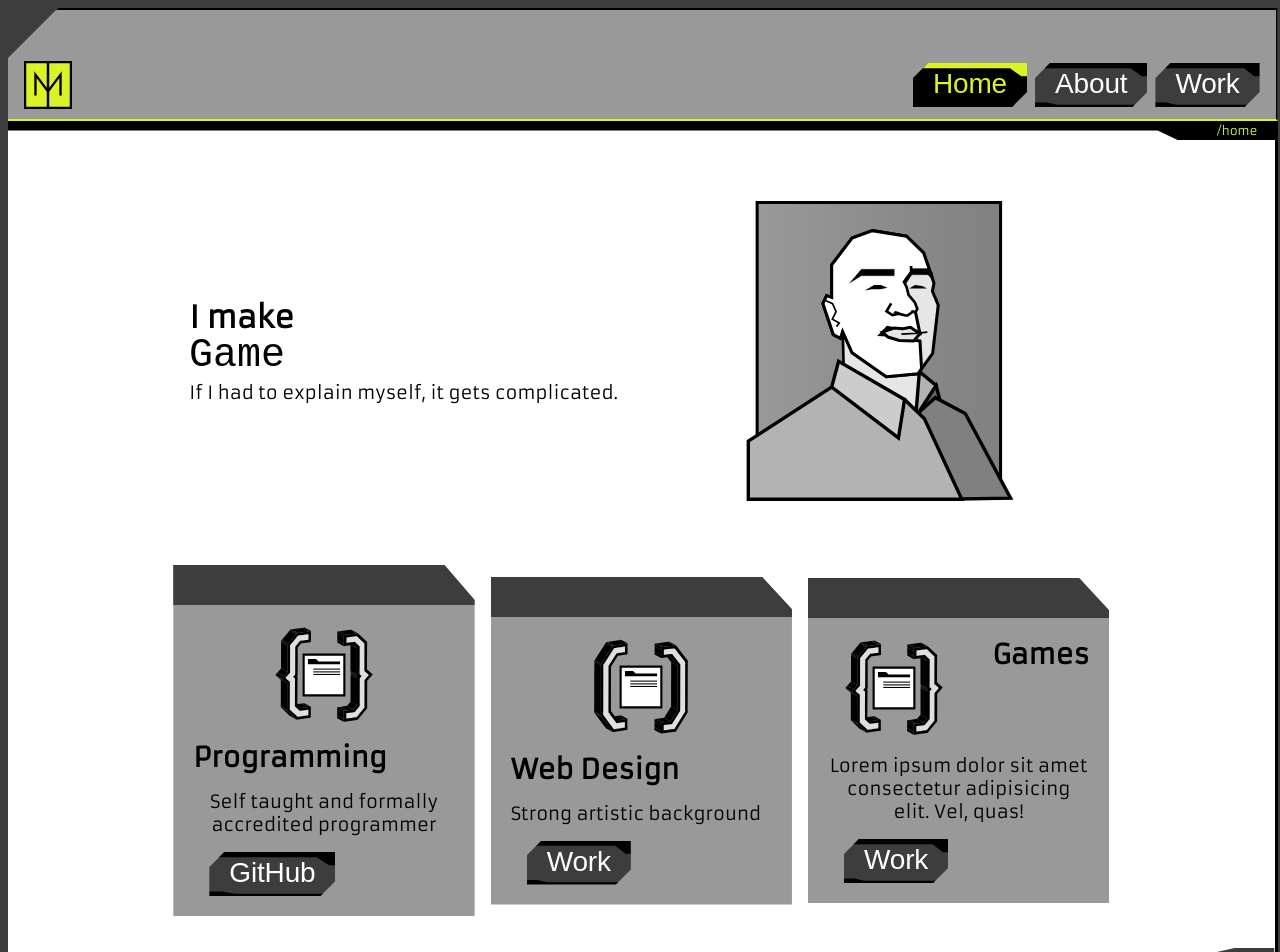
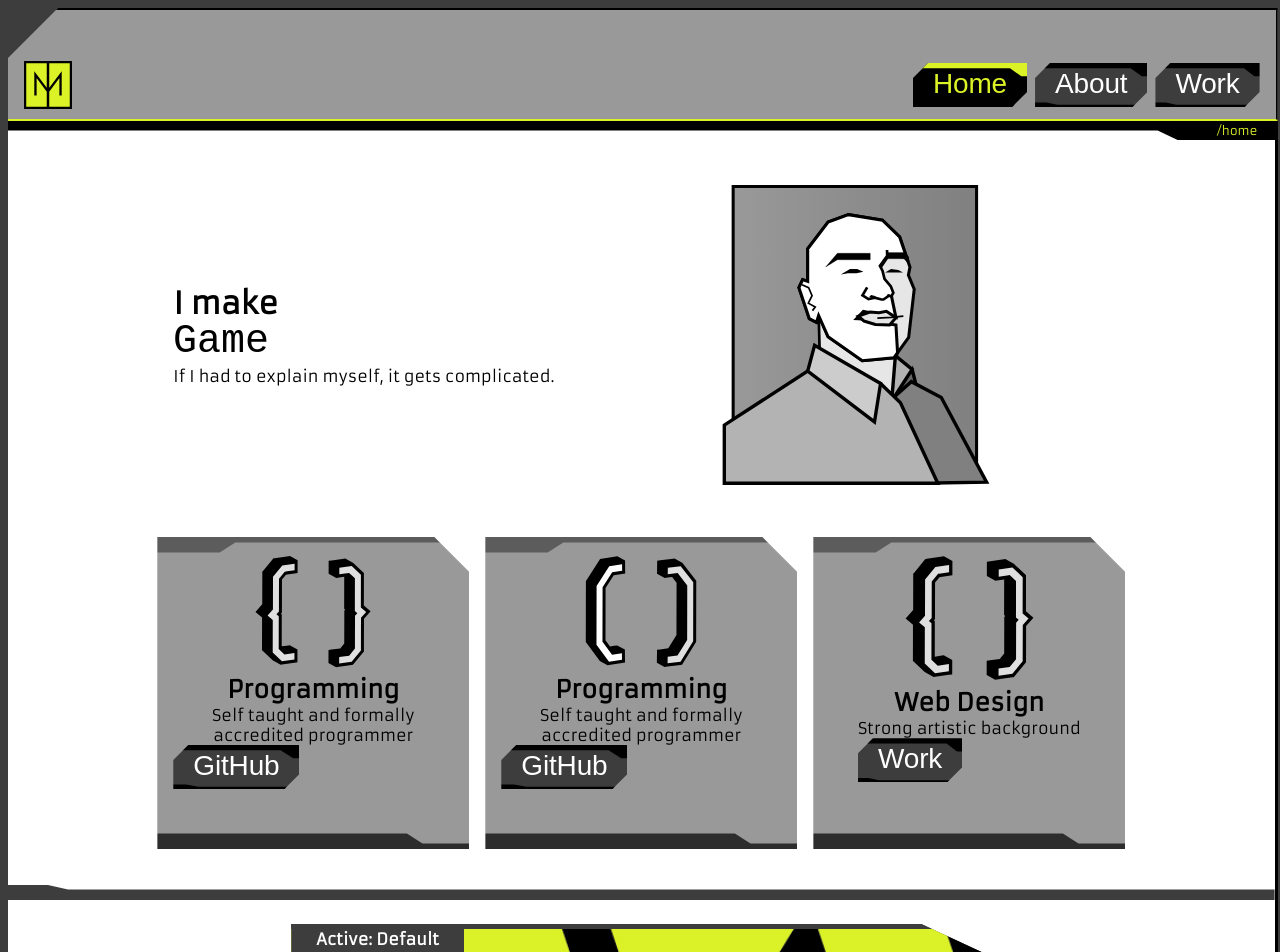
Before and after one commit to ChrisJackem/port_app, a Next.js app: page /home in a window 1280 px wide. Shown: the top 952 px of the page. Built offline with nearby package versions, Linux system fonts and the light colour scheme; a web font is replaced by a local one.

Commit message:
icon cards

```diff
--- a/src/app/globals.css
+++ b/src/app/globals.css
@@ -139,13 +139,13 @@ a {
   max-width: 1000px;
   margin: 0 auto;
   gap: 1rem;
-  padding: 2rem;
+  padding: 1rem;
   display: flex;
   flex-direction: row;
   flex-wrap: wrap;
   align-items: center;
   justify-content: space-around;
-  font-size: large;
+  /* font-size: large; */
 }
 
 @media (prefers-color-scheme: dark) {
--- a/src/app/home/page.tsx
+++ b/src/app/home/page.tsx
@@ -7,6 +7,7 @@ import ThemeBtns from "@/components/themeBtns/themeBtns";
 import { LoadImg } from "../../components/load_img/load_img";
 import LoadingComponent from "@/components/loading_component/loading_component";
 import dynamic from "next/dynamic";
+import { IconFrame } from "@/components/icon_frame/icon_frame";
 //import { LoadImgs } from "@/components/load_img/load_imgs";
 
 /*********************************************************************************** Home Page  */
@@ -33,86 +34,40 @@ const TypewriterLoading = dynamic(
 
 const HomePage = () => {
   return (
-    <div
-        id='home-container'
-        className="home-container page-container"
-    >
-   {/*  <motion.div
-        id='home-container'
-        key="home"
-        variants={variantsPage}
-        initial="hidden"
-        animate="enter"
-        exit="exit"
-        transition={{ type: 'tween' }}
-        className="home-container page-container"
-    > */}
+    <div id='home-container' className="home-container page-container">
+
       <section className="page-flex">
-        {/* <Typewriter /> */}
         <TypewriterLoading />
+
         <LoadImg
-        style={{ margin: '0 auto'}}
+          style={{ margin: '0 auto'}}
           width={300}
           height={300}
           alt={"portrait drawing"}
           src={"static/images/portrait_02.svg"}
-        >
-          <LoadingComponent dark_mode={false}/>
-        </LoadImg>
+        />
       </section>
+      <br/>
+      <section className="page-flex">
+        <IconFrame url={"static/images/icons/icon_bracket.svg"}>
+          <h1>Programming</h1>
+            <p>Self taught and formally accredited programmer</p>
+            <button className={`chip-a link `} >GitHub</button>
+        </IconFrame>
 
-      <section id='shields' className="page-flex">
-        <div
-          key='programming'
-          className="shield bubble flex"
-        >
-            <LoadImg
-              style={{ margin: '0 auto'}}
-              width={100}
-              height={100}
-              alt={"XX"}
-              src={"static/images/icons/icon_bracket.svg"}
-            ><LoadingComponent dark_mode={false}/></LoadImg>
+        <IconFrame url={"static/images/icons/icon_parent.svg"}>
+          <h1>Programming</h1>
+            <p>Self taught and formally accredited programmer</p>
+            <button className={`chip-a link `} >GitHub</button>
+        </IconFrame>
 
-            <h1>Programming</h1>
-            <p>Self taught and formally accredited programmer</p>
-            <br/>
-            <button className={`chip-a link `} >GitHub</button>
-        </div>
-
-        <div className="shield bubble flex">
-          <LoadImg
-              style={{ margin: '0 auto'}}
-              width={100}
-              height={100}
-              alt={"XX"}
-              src={"static/images/icons/icon_parent.svg"}
-            ><LoadingComponent dark_mode={false}/></LoadImg>
-
+        <IconFrame url={"static/images/icons/icon_bracket.svg"}>
           <h1>Web Design</h1>
           <p>Strong artistic background</p>
-          <br/>
           <button className={`chip-a link `} >Work</button>
-        </div>
-
-        <div
-          className="shield bubble flex"
-        >
-          <LoadImg
-              style={{ margin: '0 auto'}}
-              width={100}
-              height={100}
-              alt={"XX"}
-              src={"static/images/icons/icon_bracket.svg"}
-            ><LoadingComponent dark_mode={false}/></LoadImg>
-          <br/>
-          <h1> Games </h1>
-          <p>Lorem ipsum dolor sit amet consectetur adipisicing elit. Vel, quas!</p>
-          <br/>
-          <button className={`chip-a link `} >Work</button>
-        </div>
+        </IconFrame>
       </section>
-
+      <br/>
       <div className="divider-2"></div>
 
       <section className="page-double" /* style={{backgroundColor: 'var(--midground)'}} */>
--- /dev/null
+++ b/src/components/icon_frame/icon_frame.module.css
@@ -0,0 +1,59 @@
+.main_container{
+    padding: 1rem;
+    background-color: var(--midground, #CCC);
+    clip-path: polygon( 0px 0px, calc(100% - 35px) 0px,  100% 35px, 100% 100%,  0px 100%);
+    aspect-ratio: 1/1;
+    /* max-width: 100%; */
+    flex: 1 1 0px;
+    display: flex;
+    flex-direction: column;
+    justify-content: space-around;
+    align-items: center;
+    gap: 0.25rem;
+    --offset: 95%;
+}
+.main_container.inactive, .main_container:hover{
+    --offset: 60%;
+}
+
+.main_container::after{
+    background-color: rgba(0,0,0, 0.4);
+    top: calc( var( --offset, 95%) * -1);
+}
+.main_container::before{
+    top: var( --offset, 95%);
+    background-color: rgba(0,0,0, 0.7);
+}
+.main_container::before, .main_container::after{
+    z-index: -1;
+    transition: all 200ms ease-out;
+    clip-path: polygon(
+        0 0, 80% 0, 85% 10px, 100% 10px,
+        100% calc(100% - 10px), 25% calc(100% - 10px), 20% 100%, 0 100%
+    );
+}
+
+.imaged{
+    flex: 2 1 30px;
+    max-width: 100%;
+    object-fit: contain;
+    object-position: top;
+    margin: 0 auto;
+}
+
+.child_container{
+    flex: 1 1 auto;
+    text-align: center;
+    align-items: center;
+}
+
+
+
+@media screen and (min-width: 600px){
+    .imaged{
+        height: 50px;
+    }
+    .main_container{
+        flex-direction: column;
+    }
+}
--- /dev/null
+++ b/src/components/icon_frame/icon_frame.tsx
@@ -0,0 +1,32 @@
+/* eslint-disable @next/next/no-img-element */
+import React, { ReactNode } from 'react';
+import styles from './icon_frame.module.css'
+import useImg, {STATUS} from '@/hooks/useImg';
+import LoadingComponent from '../loading_component/loading_component';
+
+
+export const IconFrame = ({ url, children }: {
+    url: string;
+    children: ReactNode;
+}) => {
+    const [status, data] = useImg(url);
+    const isLoaded = status && status === STATUS.LOADED;
+    return (
+    <div className={`psudo ${isLoaded ?'': styles.inactive} ${styles.main_container}`}>
+        { !isLoaded
+            ? (<LoadingComponent />)
+            : (<>
+                <img
+                    className={styles.imaged}
+                    alt={'OK'}
+                    src={data}
+                ></img>
+                <div className={styles.child_container}>
+                    {children}
+                </div>
+              </>)
+        }
+
+    </div>
+    )
+}
--- a/src/components/load_img/load_img.tsx
+++ b/src/components/load_img/load_img.tsx
@@ -1,6 +1,7 @@
 /* eslint-disable @next/next/no-img-element */
 
 import useImg, { STATUS } from "@/hooks/useImg";
+import LoadingComponent from "../loading_component/loading_component";
 
 /**
  *
@@ -8,9 +9,8 @@ import useImg, { STATUS } from "@/hooks/useImg";
  * @param src this url will be fetched
  * @param children shown while loading
  */
-export const LoadImg = ({ src, children, className, alt, style, height, width}:{
+export const LoadImg = ({ src, className, alt, style, height, width}:{
     src:string;
-    children?: React.ReactNode;
     className?: string;
     alt?: string;
     style?: object;
@@ -19,23 +19,19 @@ export const LoadImg = ({ src, children, className, alt, style, height, width}:{
 }) => {
 
     const [status, data] = useImg(src);
+    const placeholder_style: React.CSSProperties = {
+        width: `${ width ? `${width}px` : '100px'}`,
+        height: `${ height ? `${height}px` : '100px'}`,
+        backgroundColor: 'var(--background, #787878ff)',
+        display: 'flex', alignItems: 'center', justifyContent: 'center',
+    }
 
     switch(status){
-
         //case STATUS.INIT: return ( <div></div> );
         case STATUS.FAILED: return( <p>Something bad happened. Please try again later.</p> )
 
-        case STATUS.INIT:
-        case STATUS.LOADING: return (
-            <div
-                style={{
-                    width: `${ width ? `${width}px` : '100px'}`,
-                    height: `${ height ? `${height}px` : '100px'}`,
-                    backgroundColor: 'var(--background, #787878ff)',
-                    display: 'flex', alignItems: 'center', justifyContent: 'center',
-                }}
-            >{children}</div>
-        );
+        case STATUS.INIT:    return ( <div style={placeholder_style}></div> );
+        case STATUS.LOADING: return ( <div style={placeholder_style}>{ <LoadingComponent/> }</div> );
 
         case STATUS.LOADED: return(
             <img
--- a/src/hooks/useImg.tsx
+++ b/src/hooks/useImg.tsx
@@ -1,7 +1,7 @@
 /* eslint-disable @next/next/no-img-element */
 import { useEffect, useState } from "react"
 
-const CACHE = new Map();
+const CACHE = new Map<string, string | Promise<string>>(); // All file data
 
 export const STATUS = {
     INIT:'init',
@@ -11,22 +11,30 @@ export const STATUS = {
 };
 
 /**
- * fetch file at url and manage CACHE
- * @param url url to fetch and save to CACHE
- * @returns Promise[string] Containing the data of the file in base64
+ * fetch file at url and manage CACHE -
+ * CACHE[url] will be either:
+ * * Promise[string] if loading
+ * * String[data] if loaded
+ *
+ * Once fetched img will be converted to base64 and stored
+ * @param url url to fetch
+ * @returns Promise[string] base64 image
  */
 function fetchFile(url: string): Promise<string> {
-    return new Promise((res, rej) => {
     if ( CACHE.has(url) ){
-            console.log(`url(${url}) is CA$HED`)
-            res(CACHE.get(url));
+        const cached = CACHE.get(url);
+        if (cached)
+            return typeof cached === 'string'
+                ? Promise.resolve<string>(cached)
+                : cached;
     }
+    const promise = new Promise<string>((res, rej) => {
         fetch(url).then(response => response.blob())
         .then(blob => {
             const reader = new FileReader();
             reader.onloadend = () => {
                 if (typeof reader.result === 'string') {
-                    CACHE.set(url, reader.result);
+                    CACHE.set(url, reader.result); // *
                     res(reader.result);
                 } else {
                     rej(new Error(`file reader result not a string: ${reader.result}`));
@@ -34,8 +42,10 @@ function fetchFile(url: string): Promise<string> {
             };
             reader.readAsDataURL(blob);
         })
-        .catch(E => rej(E));
+        .catch(E => rej(E))
     });
+    CACHE.set(url, promise);// *
+    return promise;
 }
 
 /**
@@ -48,8 +58,9 @@ function fetchFile(url: string): Promise<string> {
  */
 const useImg = (url: string ) => {
     const [status, setStatus] = useState<string>(STATUS.INIT);
-    const [data, setData] = useState<string | string[] | undefined>();
+    const [data, setData] = useState<string | undefined>();
     useEffect(()=>{
+        setStatus(STATUS.LOADING);
         fetchFile(url)
             .then( result =>{
                 setStatus(STATUS.LOADED);
@@ -75,6 +86,7 @@ export const useImgs = ( urls: string[] ) => {
     const [status, setStatus] = useState<string>(STATUS.INIT);
     const [data, setData] = useState<Map<string, string> | undefined>();
     useEffect(()=>{
+        setStatus(STATUS.LOADING);
         Promise.all( urls.map(url => fetchFile(url)) )
             .then( result =>{
                 setStatus(STATUS.LOADED);
```
Also changed, not shown: public/static/images/icons/icon_bracket.svg, public/static/images/icons/icon_parent.svg. Lines whose indentation alone changed are shown as unchanged.
